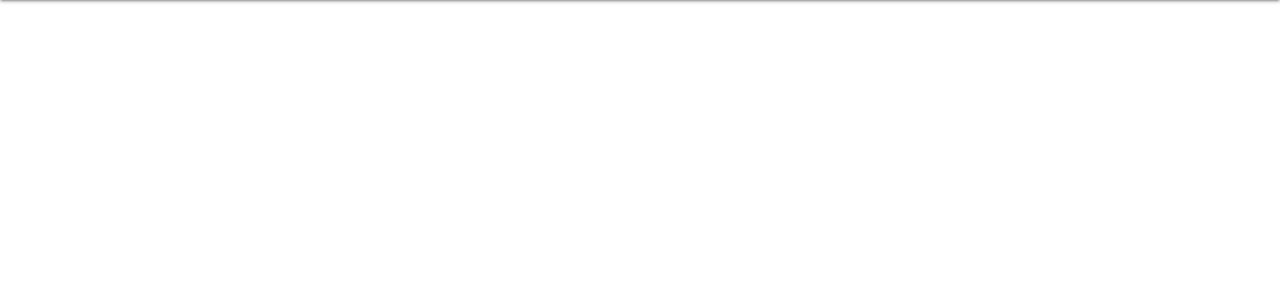
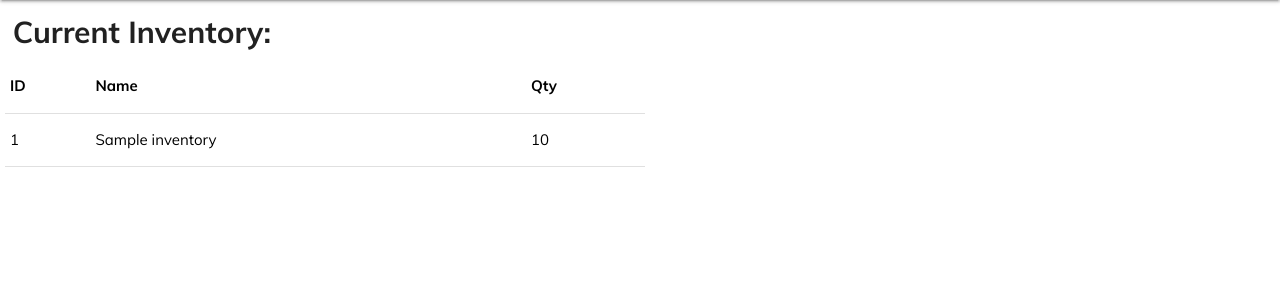
Before and after one commit to Tsukimiyu/vendaid, a PHP site: page /adminpage.php in a window 1280 px wide. Shown: the part 64-364 px from the top of the page. Run offline with PHP 8.4, Linux system fonts and the light colour scheme; tables that the repository leaves empty or names only in its code hold one stand-in row (values such as "Sample post").

Commit message:
Update adminpage.php
added initial status of current inventory in admin page. may add a pie-chart if requested

```diff
--- a/adminpage.php
+++ b/adminpage.php
@@ -17,7 +17,17 @@
 
     }
 
+    p {
+      margin-top: 10px;
+      margin-left: 1%;
+      font-weight: bold;
+      font-size: 2em;
+    }
 
+    table {
+      margin: 5px;
+      width: 50%;
+    }
 
 	</style>
 	<title>Admin Navigation Bar</title>
@@ -41,5 +51,42 @@
       </ul>
     </div>
   </nav>
+    <p> Current Inventory:</p>
+  <?php $conn = mysqli_connect('localhost', 'gypsy', 'admin', 'database');
+$sql = "SELECT ID, name, Qty FROM inventory";
+$result = $conn->query($sql);
+
+echo "<font color=Black> <table border='1'>
+
+<tr>
+
+<th>ID</th>
+
+<th>Name</th>
+
+<th>Qty</th>
+
+</tr>";
+
+while($row = $result->fetch_assoc())
+  {
+
+  echo "<tr>";
+
+  echo "<td>" . $row['ID'] . "</td>";
+
+  echo "<td>" . $row['name'] . "</td>";
+
+  echo "<td>" . $row['Qty'] . "</td>";
+
+  echo "</tr>";
+
+  }
+
+echo "</table>";
+
+?>
+
+
 </body>
 </html>
```
